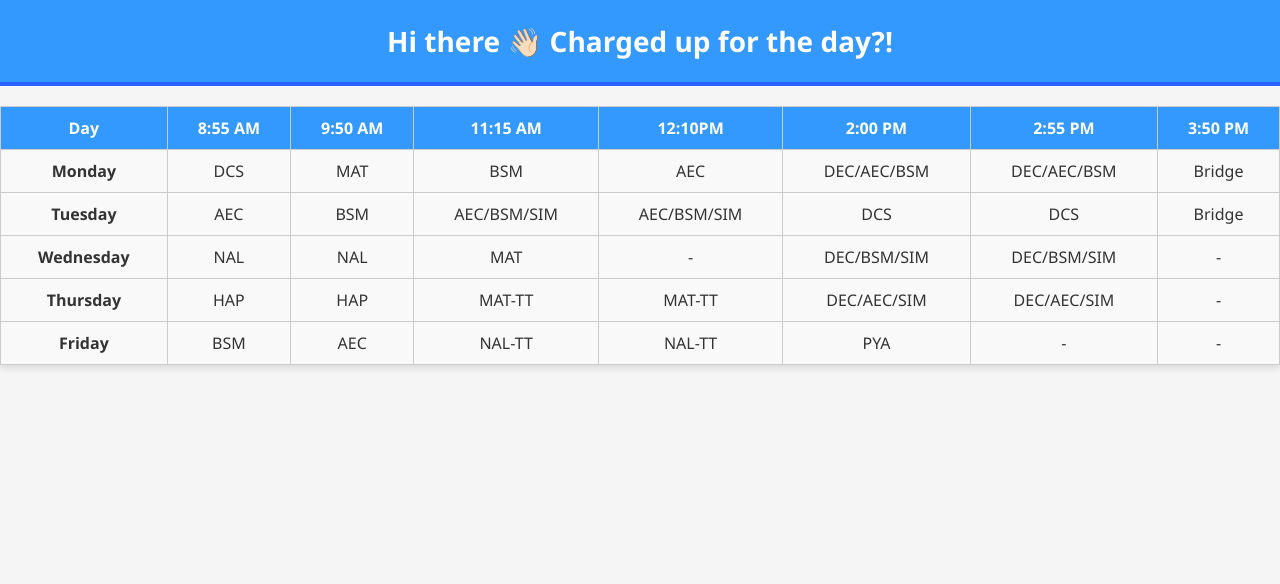
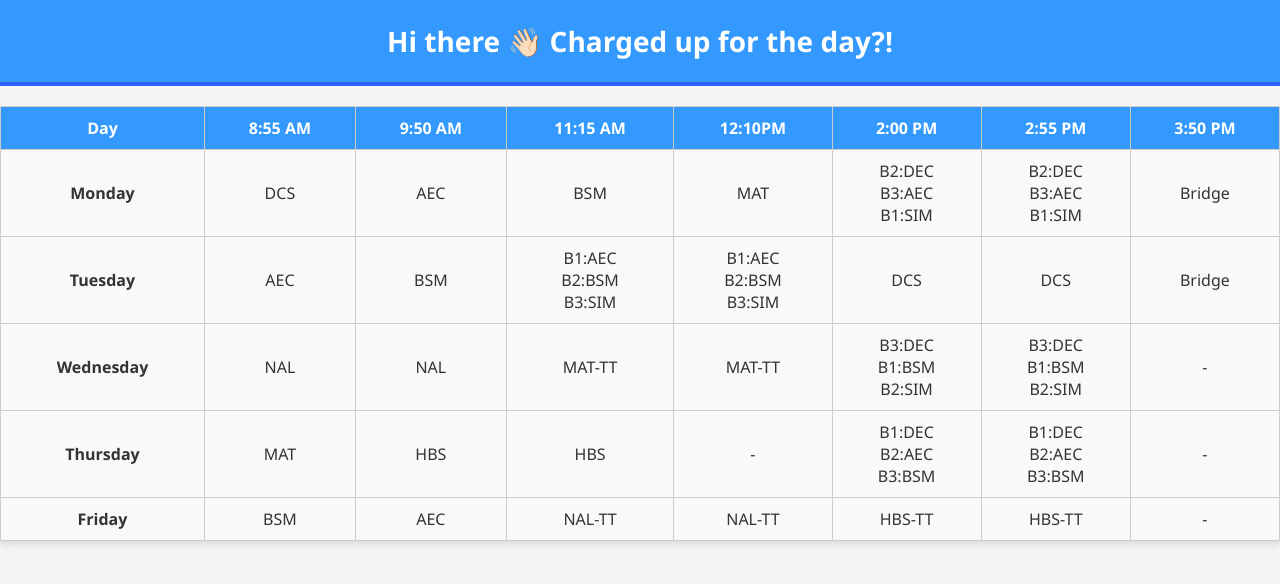
Before and after one commit to KarthikDani/tt, a plain HTML site: page index.html in a window 1280 px wide. Drawn offline with Linux system fonts and the light colour scheme.

Commit message:
Updated tt

```diff
--- a/index.html
+++ b/index.html
@@ -122,19 +122,19 @@
             <tr>
                 <td>Monday</td>
                 <td>DCS</td>
+                <td>AEC</td>
+                <td>BSM</td>
                 <td>MAT</td>
-                <td>BSM</td>
-                <td>AEC</td>
-                <td>DEC/AEC/BSM</td>
-                <td>DEC/AEC/BSM</td>
+                <td>B2:DEC<br>B3:AEC<br>B1:SIM</td>
+                <td>B2:DEC<br>B3:AEC<br>B1:SIM</td>
                 <td>Bridge</td>
             </tr>
             <tr>
                 <td>Tuesday</td>
                 <td>AEC</td>
                 <td>BSM</td>
-                <td>AEC/BSM/SIM</td>
-                <td>AEC/BSM/SIM</td>
+                <td>B1:AEC<br>B2:BSM<br>B3:SIM</td>
+                <td>B1:AEC<br>B2:BSM<br>B3:SIM</td>
                 <td>DCS</td>
                 <td>DCS</td>
                 <td>Bridge</td>
@@ -143,20 +143,20 @@
                 <td>Wednesday</td>
                 <td>NAL</td>
                 <td>NAL</td>
-                <td>MAT</td>
-                <td>-</td>
-                <td>DEC/BSM/SIM</td>
-                <td>DEC/BSM/SIM</td>
+                <td>MAT-TT</td>
+                <td>MAT-TT</td>
+                <td>B3:DEC<br>B1:BSM<br>B2:SIM</td>
+                <td>B3:DEC<br>B1:BSM<br>B2:SIM</td>
                 <td>-</td>
             </tr>
             <tr>
                 <td>Thursday</td>
-                <td>HAP</td>
-                <td>HAP</td>
-                <td>MAT-TT</td>
-                <td>MAT-TT</td>
-                <td>DEC/AEC/SIM</td>
-                <td>DEC/AEC/SIM</td>
+                <td>MAT</td>
+                <td>HBS</td>
+                <td>HBS</td>
+                <td>-</td>
+                <td>B1:DEC<br>B2:AEC<br>B3:BSM</td>
+                <td>B1:DEC<br>B2:AEC<br>B3:BSM</td>
                 <td>-</td>
             </tr>
             <tr>
@@ -165,8 +165,8 @@
                 <td>AEC</td>
                 <td>NAL-TT</td>
                 <td>NAL-TT</td>
-                <td>PYA</td>
-                <td>-</td>
+                <td>HBS-TT</td>
+                <td>HBS-TT</td>
                 <td>-</td>
             </tr>
         </tbody>
```
